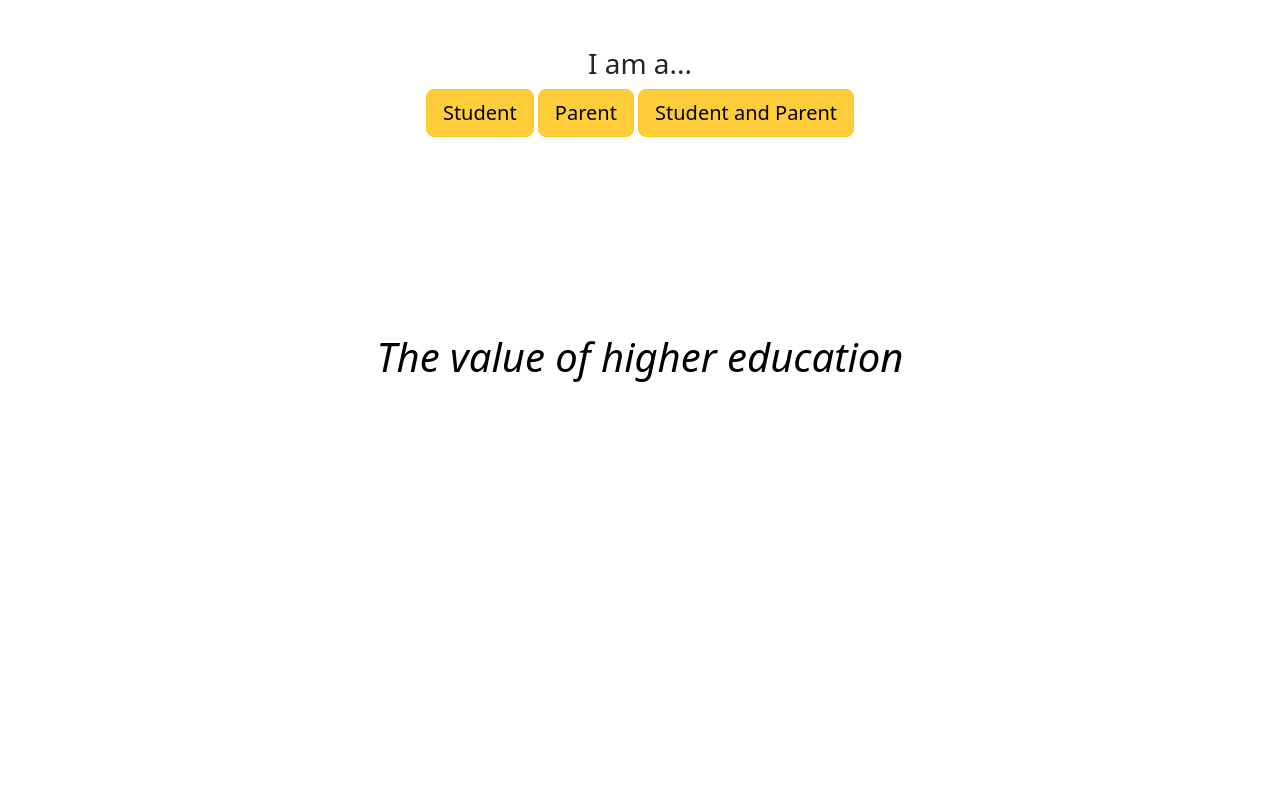
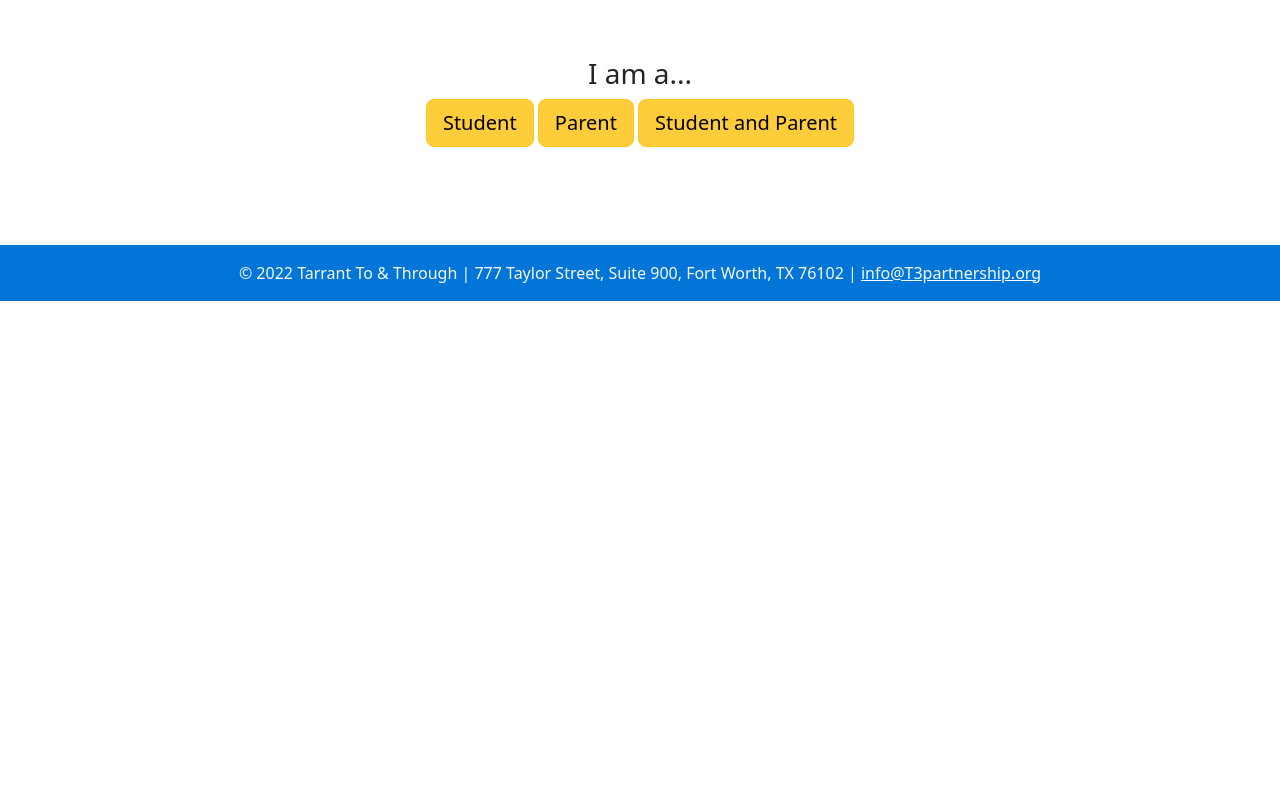
Before and after one commit to rod608/cfg-t3-hackathon, a Flask app: page /home in a window 1280 px wide. Shown: the part 461-1255 px from the top of the page. After the commit the page ends 762 px from the top, so only its background shows below. Run offline with Flask 2, Linux system fonts and the light colour scheme.

Commit message:
homepage pretty much finalized

```diff
--- a/templates/index.html
+++ b/templates/index.html
@@ -57,7 +57,7 @@
       style="width: 338px; height: 222px" />
   </div>
 
-  <h2 style="padding: 20px"></h2>
+  <h2 style="padding: 25px"></h2>
   <h3 class="text-center">I am a...</h3>
 
   <div class="col-md-12 text-center">
@@ -67,17 +67,8 @@
       aria-pressed="true">Parent</a>
     <a href="{{ url_for('welcome') }}" class="btn btn-warning btn-lg active" role="button" aria-pressed="true">Student
       and Parent</a>
+    <h2 style="padding: 45px"></h2>
   </div>
-
-  <!-- Value of higher education section -->
-  <h2 style="padding: 50px"></h2>
-  <div class="text-left" style="background-color: white">
-    <h2 style="padding: 40px"></h2>
-    <h1 class="text-center" style="color: black"><em>The value of higher education</em></h1>
-    <h2 style="padding: 200px"></h2>
-    <img src="stats.png" style="width: 338px; height: 222px" />
-  </div>
-  <!-- Value of higher education section -->
 
   <!-- Copyright -->
   <footer class="text-center text-light p-3" style="background-color: rgb(2, 117, 216);">
```
